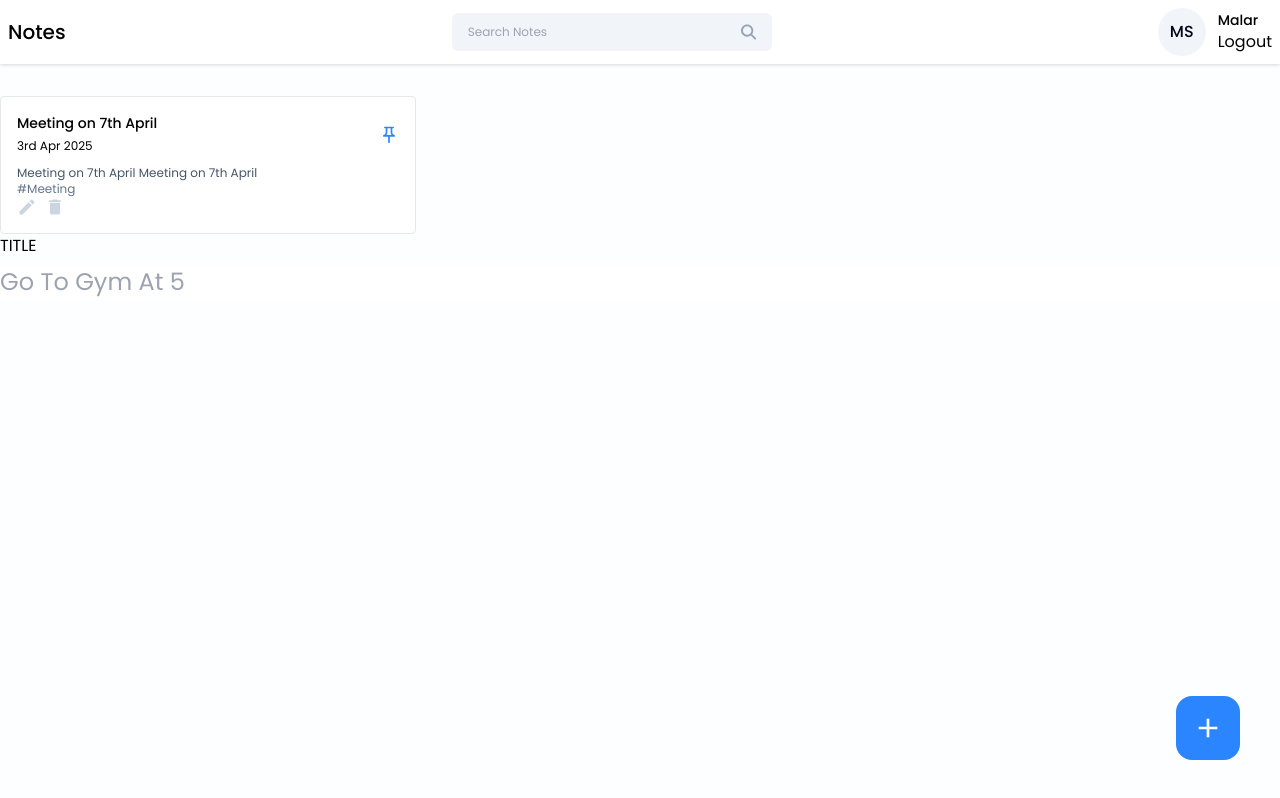
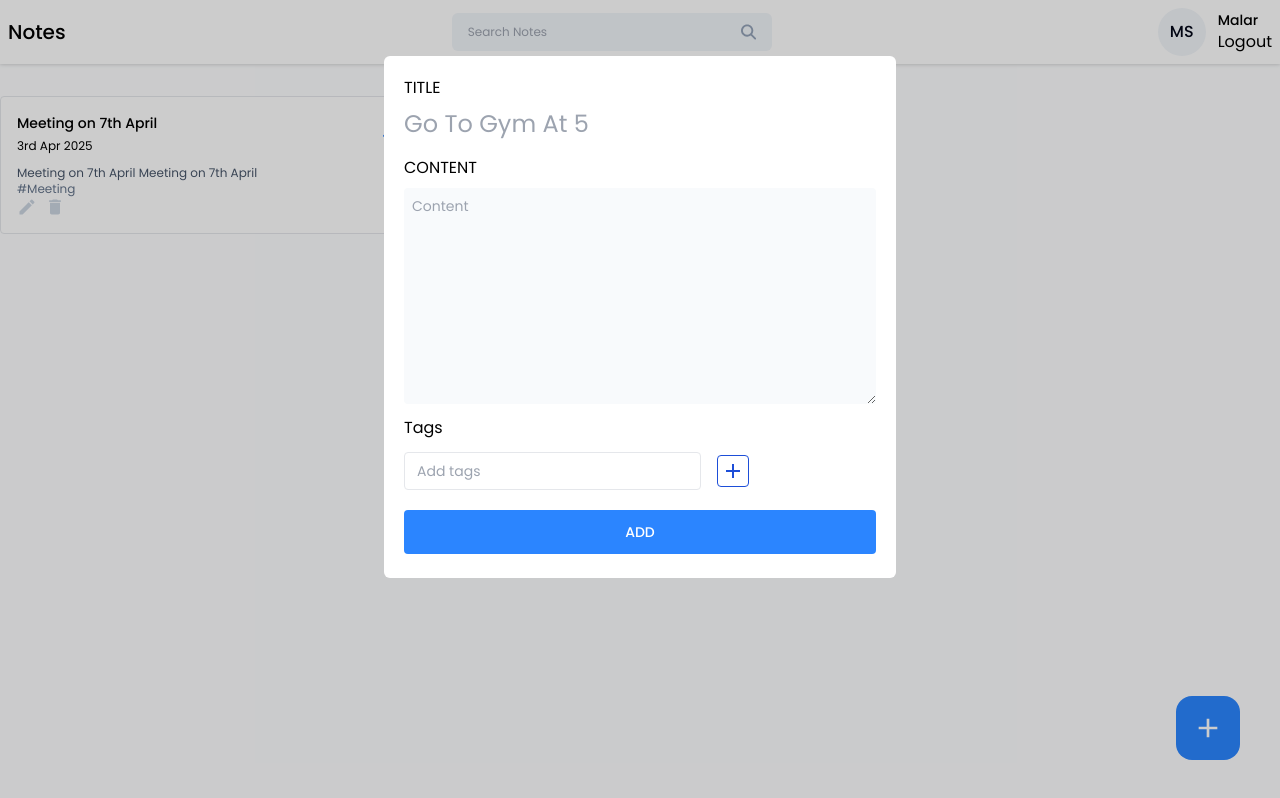
Before and after one commit to Malarselvimarimuthu/NotesMaker, a React (Vite) app in the folder frontend/: page /home in a window 1280 px wide. Both pictures are taken after a click on the button 1208 px from the left and 728 px from the top of the page. Built offline with nearby package versions, Linux system fonts and the light colour scheme.

Commit message:
UI - Updated

```diff
--- a/frontend/package.json
+++ b/frontend/package.json
@@ -13,6 +13,7 @@
     "react": "^18.3.1",
     "react-dom": "^18.3.1",
     "react-icons": "^5.4.0",
+    "react-modal": "^3.16.3",
     "react-router-dom": "^7.1.5"
   },
   "devDependencies": {
--- /dev/null
+++ b/frontend/src/components/Input/TagInput.jsx
@@ -0,0 +1,71 @@
+import {useState} from 'react';
+import {MdAdd,MdClose} from "react-icons/md"
+const TagInput = ({tags,setTags}) => {
+
+
+    const [inputValue ,setInputValue] = useState("");
+    const handleInputChange = (e) =>{
+        setInputValue(e.target.value);
+    };
+
+    const addNewTag = () =>{
+        if(inputValue.trim() !== "")
+        {
+            setTags([...tags,inputValue.trim()]);
+            setInputValue("");
+        }
+    };
+
+    const handleKeyDown = (e) => {
+        if(e.key === "Enter")
+        {
+            addNewTag();
+        }
+    }
+
+    const handleRemoveTag = (tagToRemove) =>{
+        setTags(tags.filter((tag) => tag !== tagToRemove));
+    };
+
+  return(
+    <div>
+        {tags?.length >0 && (
+        <div className="">
+            {tags.map((tag, index) => (
+                <span key={index} className=''>
+                    # {tag}
+                    <button
+                        onClick={() =>
+                        {handleRemoveTag(tag);
+                        }}
+                    >
+                        <MdClose/>
+                    </button>
+                </span>
+            ))}
+        </div>
+        )}
+
+        <div className="flex items-center gap-4 mt-3">
+            <input
+                type="text"
+                className="text-sm bg-transparent border px-3 py-2 rounded outline-none"
+                placeholder="Add tags"
+                onChange={handleInputChange}
+                onKeyDown={handleKeyDown}
+            />
+
+            <button
+                className="w-8 h-8 flex items-center justify-center rounded border border-blue-700 hover:bg-blue-700"
+                onClick={()=>{
+                    addNewTag();
+                }}
+            >
+                <MdAdd className="text-2xl text-blue-700 hover:text-white" />
+            </button>
+        </div>
+    </div>
+  )
+}
+
+export default TagInput;
--- a/frontend/src/pages/Home/AddEditNotes.jsx
+++ b/frontend/src/pages/Home/AddEditNotes.jsx
@@ -1,16 +1,48 @@
-import React from 'react'
+import React, { useState } from 'react'
+import TagInput from '../../components/Input/TagInput';
+import { MdClose } from "react-icons/md";
 
 const AddEditNotes = () => {
+
+  const [title,setTitle] = useState("");
+  const [content,setContent] = useState("");
+  const [tags, setTags] = useState([]);
+
   return (
     <div>
+
+
         <div className='flex flex-col gap-2'>
           <label className='input-label'>TITLE</label>
           <input
            type="text"
            className="text-2xl text-slate-950 outline-none"
            placeholder="Go To Gym At 5"
+           value={title}
+           onChange = {({target}) => setTitle(target.value)}
           />
         </div>
+
+        <div className='flex flex-col gap-2 mt-4'>
+          <label className='input-label'>CONTENT</label>
+          <textarea
+           type="text"
+           className="text-sm text-slate-950 outline-none bg-slate-50 p-2 rounded"
+           placeholder="Content"
+           value ={content}
+           onChange = {({target}) => setContent(target.value)}
+           rows={10}
+          />
+        </div>
+
+        <div className='mt-3'>
+          <label className='input-label'>Tags</label>
+          <TagInput tags={tags} setTags={setTags}/>
+        </div>
+
+        <button className="btn-primary font-medium mt-5 p-3" onClick={()=>{}}>
+            ADD
+        </button>
     </div>
   )
 }
--- a/frontend/src/pages/Home/Home.jsx
+++ b/frontend/src/pages/Home/Home.jsx
@@ -1,10 +1,17 @@
-import React from 'react';
+import React, { useState } from 'react';
 import Navbar from '../../components/Navbar';
 import { NoteCard } from '../../components/Cards/NoteCard';
 import { MdAdd } from "react-icons/md";
 import AddEditNotes from './AddEditNotes';
+import Modal from "react-modal";
+
 const Home = () =>
 {
+    const [openAddEditModal, setOpenAddEditModal] = useState({
+        isShown: false,
+        type: "add",
+        data: null
+    });
     return(
         <>
         <Navbar/>
@@ -23,11 +30,30 @@
 
           </div>
         </div>
-        <button className="w-16 h-16 flex items-center justify-center rounded-2xl bg-primary hover:bg-blue-600 absolute right-10 bottom-10" onClick={() =>{}}>
+        <button
+            className="w-16 h-16 flex items-center justify-center rounded-2xl bg-primary hover:bg-blue-600 absolute right-10 bottom-10"
+            onClick={() =>{
+                setOpenAddEditModal({isShown: true, type:"add", data:null});
+            }}
+        >
             <MdAdd className="text-[32px] text-white" />
         </button>
 
-        <AddEditNotes/>
+        <Modal
+            isOpen = {openAddEditModal.isShown}
+            onRequestClose={() => {}}
+            style = {{
+                overlay:{
+                    backgroundColor:"rgba(0,0,0,0.2)"
+                },
+                }
+            }
+            contentLabel = ""
+            className = "w-[40%] max-h-3/4 bg-white rounded-md mx-auto mt-14 p-5 overflow-scroll"
+        >
+            <AddEditNotes/>
+        </Modal>
+
         </>
     );
 }
```
Also changed, not shown: 1 other file (tests, documents, lock files or other folders).
